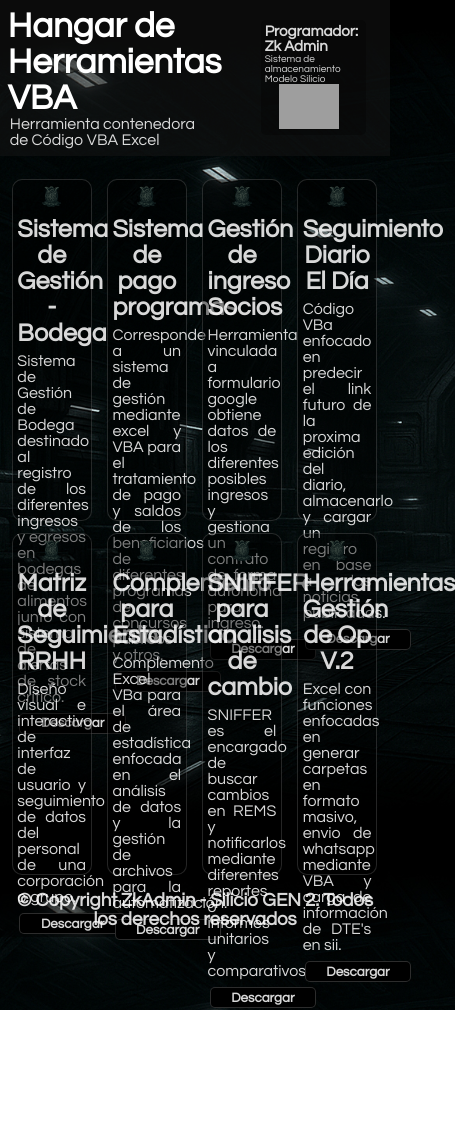
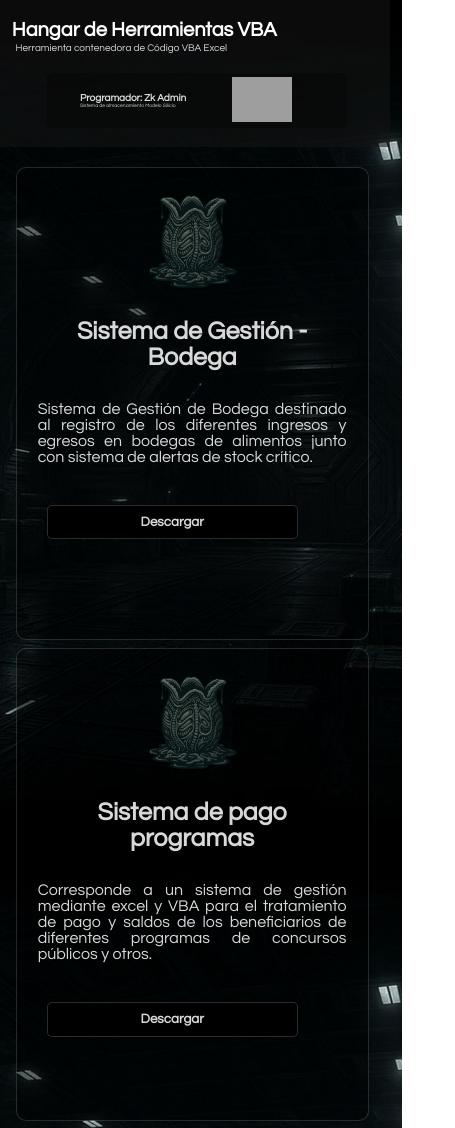
Before and after one commit to zkadminster/Xenomorph, a plain HTML site: page pag/hangar.html in a window 390 px wide. Shown: the top 1128 px of the page, 455 px wide, since content can reach past the window. Before the commit the page ends 1010 px from the top, so only its background shows below. Drawn offline with Linux system fonts and the light colour scheme; grey boxes are pictures that could not be loaded.

Commit message:
Add files via upload

```diff
--- a/css/hangar.css
+++ b/css/hangar.css
@@ -1,62 +1,71 @@
-*{
+* {
     margin: 0px;
     font-family: century gothic;
     color: rgba(255, 255, 255, 0.849);
 }
-.contenedor{
+
+.contenedor {
     margin-top: 5%;
 }
-.titulo{
+
+.titulo {
 
     background-color: rgba(20, 20, 20, 0.548);
     display: inline-block;
     width: 100%;
 
-    .texto{
+    .texto {
         vertical-align: middle;
 
         display: inline-block;
         width: 50%;
         margin: 2% 2%;
 
-    h2{
+        h2 {
             font-size: 35px;
             color: white;
         }
-    p{
+
+        p {
             margin-left: 1%;
         }
     }
-    .id{
+
+    .id {
         border-radius: 5px;
         margin-left: 12%;
         vertical-align: middle;
-        color: white    ;
+        color: white;
         display: inline-block;
         width: 25%;
         padding: 1%;
         background-color: rgba(0, 0, 0, 0.301);
 
-        .datos{
+        .datos {
             vertical-align: middle;
             display: inline-block;
         }
+
         font-size: 10px;
-        .foto{
+
+        .foto {
 
             margin-left: 15%;
             vertical-align: middle;
             display: inline-block;
-        img{
+
+            img {
                 width: 60px;
             }
         }
     }
-    .id:hover{
+
+    .id:hover {
         background-color: black;
     }
 }
-body{
+
+body {
 
     background-image: url("../img/Fondo3.jpg");
     background-repeat: no-repeat;
@@ -64,7 +73,8 @@ body{
     background-attachment: fixed;
 
 }
-.tarjeta{
+
+.tarjeta {
 
 
     vertical-align: middle;
@@ -79,27 +89,32 @@ body{
     width: 20%;
     margin-left: 3%;
     margin-bottom: 2%;
-    img{
+
+    img {
         margin-left: 35%;
         margin-top: 6%;
         width: 30%;
         border-radius: 5px 5px 0px 0px;
     }
-    h3{
+
+    h3 {
         font-size: 25px;
         text-align: center;
         margin-bottom: 10%;
     }
-    .cuerpo{
+
+    .cuerpo {
         padding: 6%;
         height: 300px;
-        p{
+
+        p {
             margin-bottom: 10%;
         }
-        button{
+
+        button {
             margin: 3%;
             text-align: center;
-            padding: 3% 30% ;
+            padding: 3% 30%;
             border-style: solid;
             border-width: 1px;
             border-color: rgba(255, 255, 255, 0.171);
@@ -110,10 +125,12 @@ body{
     }
 
 }
-.tarjeta:hover{
+
+.tarjeta:hover {
     /* background-color: rgba(0, 0, 90, 0.349); */
     background-color: rgba(255, 255, 255, 0.062);
-    button:hover{
+
+    button:hover {
         background-color: rgb(255, 153, 0);
         color: rgb(255, 255, 255);
         font-weight: bold;
@@ -122,8 +139,57 @@ body{
     }
 }
 
-.piepag{
+.piepag {
     padding: 2%;
     text-align: center;
     background-color: rgba(0, 0, 0, 0.493);
 }
+
+@media (max-width:950px) {
+    body {
+        background-image: url("../img/Fondo\ 3.0.jpg");
+        background-repeat: no-repeat;
+        background-size: cover;
+        background-attachment: fixed;
+        overflow-x: hidden;
+    }
+
+    .titulo {
+        .texto {
+            display: block;
+            width: 100%;
+            margin-top: 5%;
+            margin-left: 3%;
+            h2 {
+                font-size: 20px;
+                margin-bottom: 1%;
+            }
+            p{
+                font-size: 10px;
+            }
+
+        }
+
+        .id {
+            display: block;
+            width: 75%;margin-top: 5%;
+            margin-bottom: 5%;
+            .datos{
+                margin-left: 10%;
+                h2 {
+                font-size: 10px;
+            }
+            p{
+                font-size: 5px;
+            }
+
+            }
+
+        }
+    }
+    .tarjeta{
+        display: block;
+        width: 90%;
+        margin-left: 4%;
+    }
+}
```
Also changed, not shown: index.html (+1 -1 lines). Lines whose indentation alone changed are shown as unchanged.
